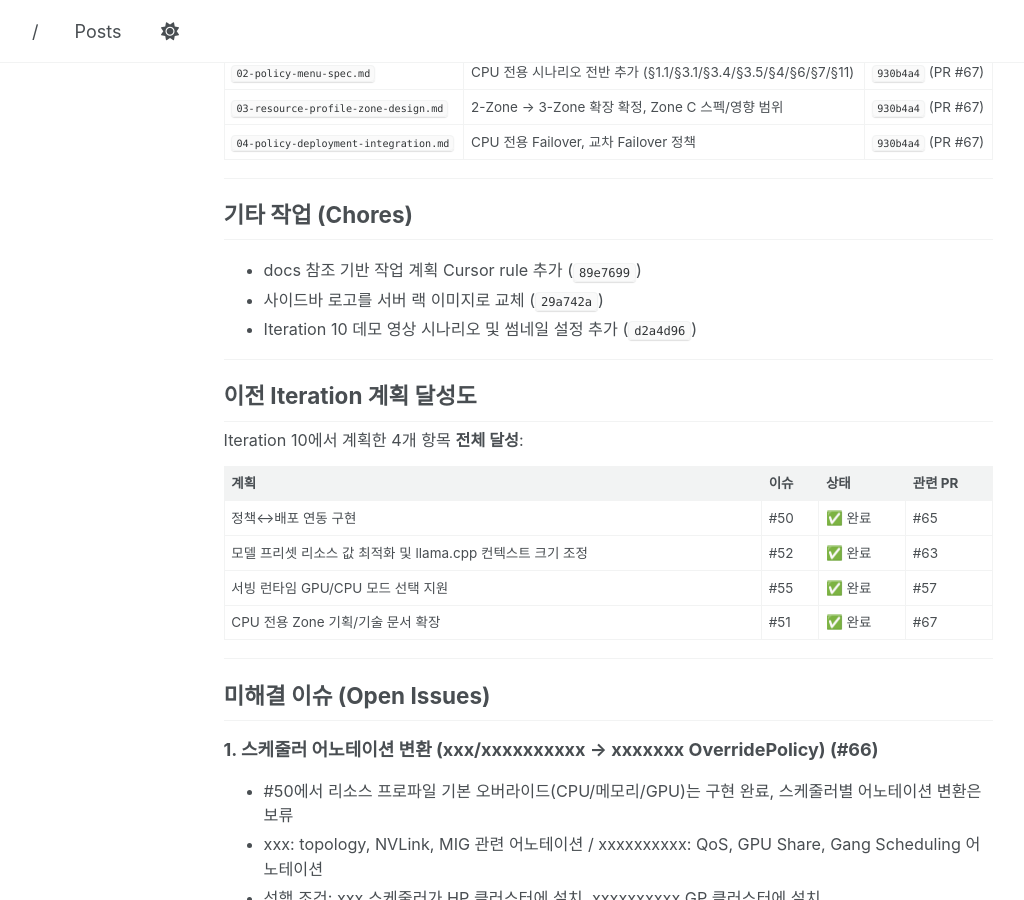
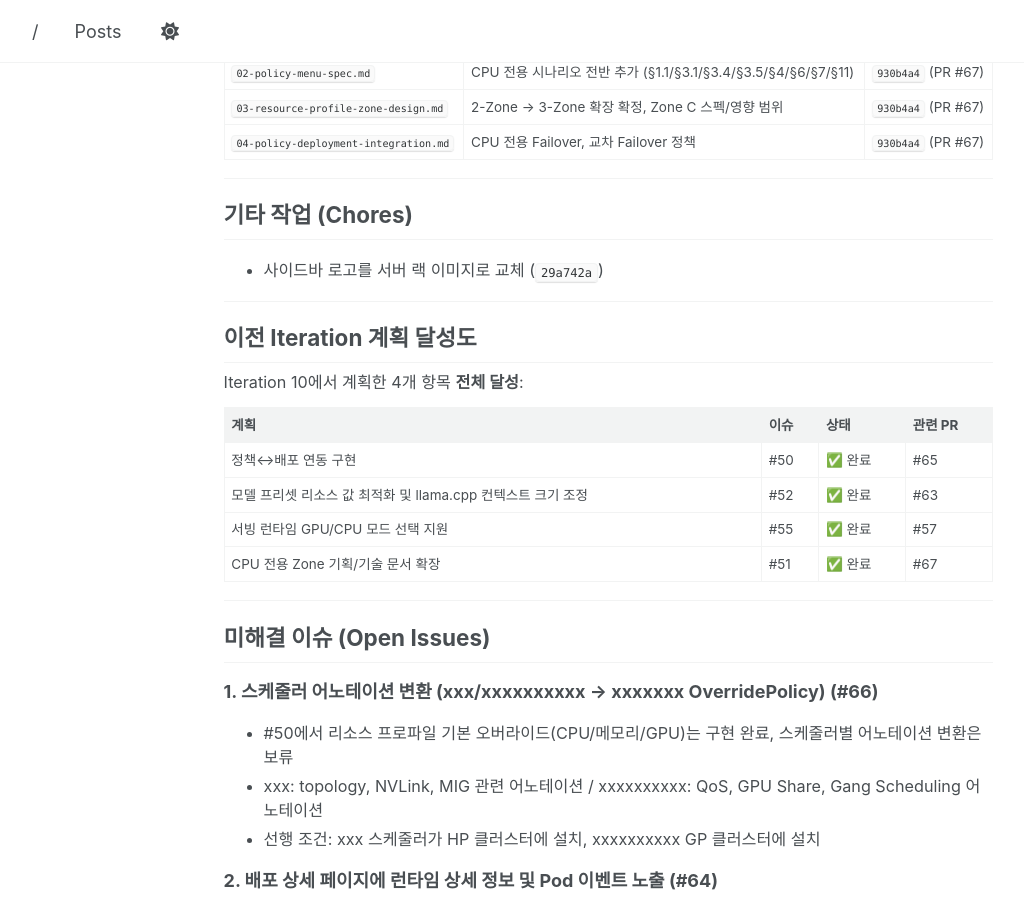
Before and after one commit to parameterfreak/parameterfreak.github.io, a Jekyll site: the page built from _posts/2026-03-01-h-mas-weekly-release-notes.md, in a window 1280 px wide and 900 px high, scrolled down 4882 px. Shown: the whole window, without its empty margins (58-1082 px from the left). Built offline with Jekyll 4.4.1, drawn with Linux system fonts in a browser that asks for light colours; a script that is not in the unit is left out.

Commit message:
Remove internal chore entries from weekly release notes

```diff
--- a/_posts/2026-03-01-h-mas-weekly-release-notes.md
+++ b/_posts/2026-03-01-h-mas-weekly-release-notes.md
@@ -187,9 +187,7 @@ tags:
 
 ## 기타 작업 (Chores)
 
-- docs 참조 기반 작업 계획 Cursor rule 추가 (`89e7699`)
 - 사이드바 로고를 서버 랙 이미지로 교체 (`29a742a`)
-- Iteration 10 데모 영상 시나리오 및 썸네일 설정 추가 (`d2a4d96`)
 
 ---
 
```
